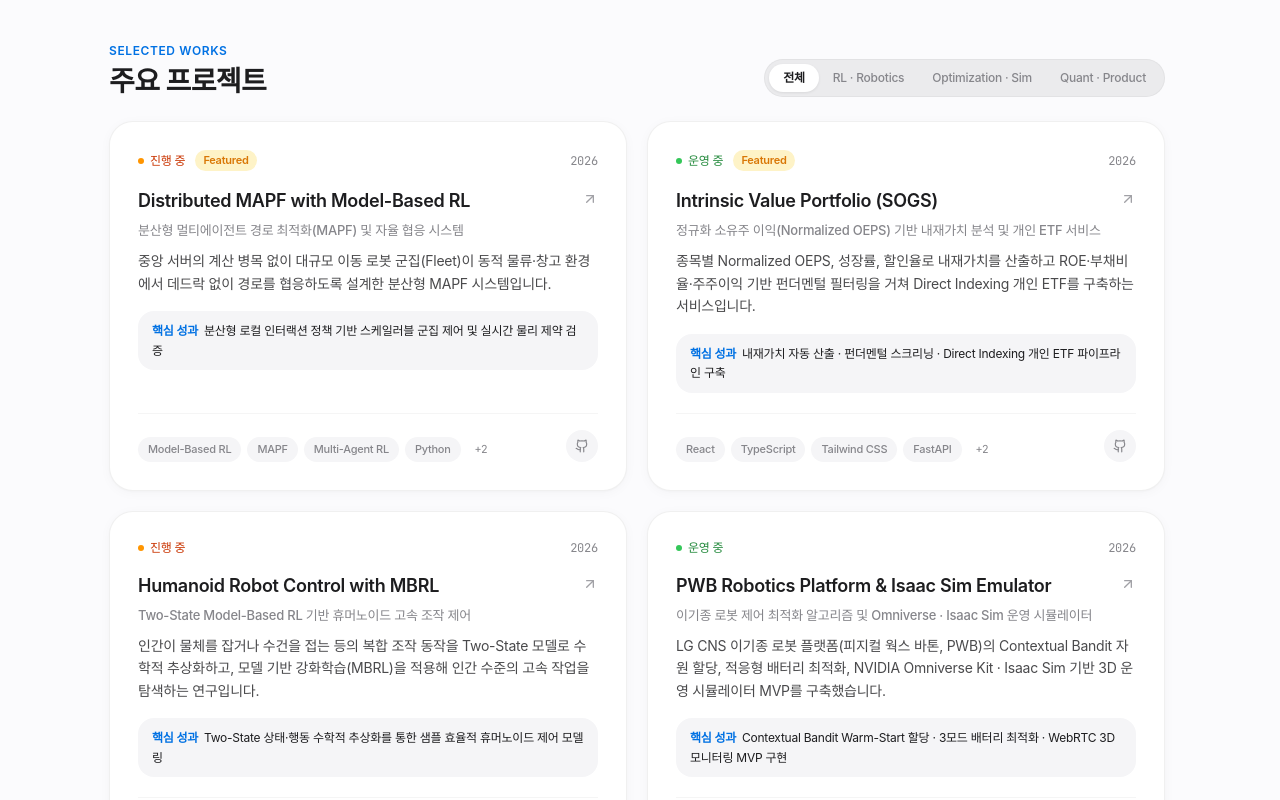
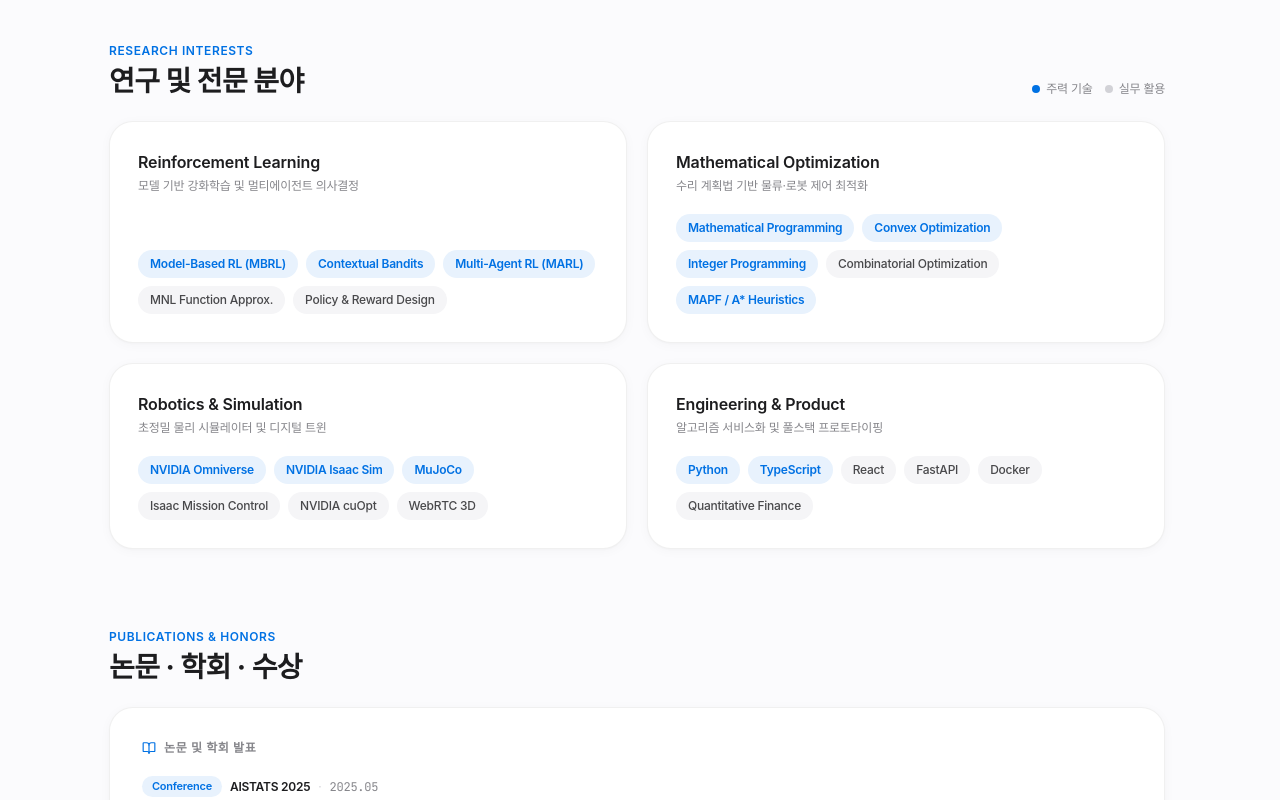
Before and after one commit to sib-jhpark/main, a React (Vite) app: page / in a window 1280 px wide. Shown: the part 720-1520 px from the top of the page. Built offline with nearby package versions, Linux system fonts and the light colour scheme; a web font is replaced by a local one.

Commit message:
refactor: align section order and terminology with academic profile layout

```diff
--- a/src/App.tsx
+++ b/src/App.tsx
@@ -1,24 +1,24 @@
 import { ThemeLanguageProvider } from './context/ThemeLanguageContext';
 import { TopNavBar } from './components/TopNavBar';
 import { HeroBento } from './components/HeroBento';
+import { TechStackSection } from './components/TechStackSection';
+import { WritingSection } from './components/WritingSection';
 import { ProjectsSection } from './components/ProjectsSection';
 import { ExperienceSection } from './components/ExperienceSection';
-import { TechStackSection } from './components/TechStackSection';
-import { WritingSection } from './components/WritingSection';
 import { ContactSection } from './components/ContactSection';
 import { Footer } from './components/Footer';
 
 function ProfileLayout() {
   return (
     <div className="min-h-screen bg-[#FBFBFD] dark:bg-black text-[#1D1D1F] dark:text-[#F5F5F7] flex flex-col font-sans selection:bg-[#0071E3]/15 selection:text-[#0071E3] transition-colors duration-300">
-      <TopNavBar activeTab="profile" />
+      <TopNavBar activeTab="home" />
 
       <main className="flex-1 w-full max-w-[1120px] mx-auto px-5 sm:px-8 pb-20 space-y-16 sm:space-y-20">
         <HeroBento />
+        <TechStackSection />
+        <WritingSection />
         <ProjectsSection />
         <ExperienceSection />
-        <TechStackSection />
-        <WritingSection />
         <ContactSection />
       </main>
 
--- a/src/components/ExperienceSection.tsx
+++ b/src/components/ExperienceSection.tsx
@@ -78,7 +78,7 @@ export function ExperienceSection() {
     <section id="experience" className="scroll-mt-20">
       <div className="mb-6">
         <p className="text-xs font-semibold uppercase tracking-wider text-[#0071E3] dark:text-[#2997FF] mb-1.5">
-          Timeline
+          Background
         </p>
         <h2 className="text-2xl sm:text-[28px] font-bold tracking-[-0.02em] text-[#1D1D1F] dark:text-[#F5F5F7]">
           {language === 'ko' ? '경력 및 학력' : 'Experience & Education'}
--- a/src/components/ProjectsSection.tsx
+++ b/src/components/ProjectsSection.tsx
@@ -58,10 +58,10 @@ export function ProjectsSection() {
       <div className="flex flex-col sm:flex-row sm:items-end justify-between gap-4 mb-6">
         <div>
           <p className="text-xs font-semibold uppercase tracking-wider text-[#0071E3] dark:text-[#2997FF] mb-1.5">
-            {language === 'ko' ? 'Selected Works' : 'Selected Works'}
+            Research &amp; Engineering
           </p>
           <h2 className="text-2xl sm:text-[28px] font-bold tracking-[-0.02em] text-[#1D1D1F] dark:text-[#F5F5F7]">
-            {language === 'ko' ? '주요 프로젝트' : 'Projects'}
+            {language === 'ko' ? '연구 및 프로젝트' : 'Projects'}
           </h2>
         </div>
 
--- a/src/components/TechStackSection.tsx
+++ b/src/components/TechStackSection.tsx
@@ -9,10 +9,10 @@ export function TechStackSection() {
       <div className="flex flex-col sm:flex-row sm:items-end justify-between gap-2 mb-6">
         <div>
           <p className="text-xs font-semibold uppercase tracking-wider text-[#0071E3] dark:text-[#2997FF] mb-1.5">
-            Capabilities
+            Research Interests
           </p>
           <h2 className="text-2xl sm:text-[28px] font-bold tracking-[-0.02em] text-[#1D1D1F] dark:text-[#F5F5F7]">
-            {language === 'ko' ? '기술 스택' : 'Tech Stack'}
+            {language === 'ko' ? '연구 및 전문 분야' : 'Research Interests'}
           </h2>
         </div>
 
--- a/src/components/TopNavBar.tsx
+++ b/src/components/TopNavBar.tsx
@@ -13,7 +13,7 @@ export interface NavItem {
  * 추후 새로운 상위 페이지/탭을 추가할 때 이 배열에 항목을 추가하면 됩니다.
  */
 export const NAV_ITEMS: NavItem[] = [
-  { id: 'profile', href: '#about', label: { ko: '프로필', en: 'Profile' } },
+  { id: 'home', href: '#about', label: { ko: '홈', en: 'Home' } },
 ];
 
 interface TopNavBarProps {
--- a/src/components/WritingSection.tsx
+++ b/src/components/WritingSection.tsx
@@ -9,10 +9,10 @@ export function WritingSection() {
     <section id="writing" className="scroll-mt-20">
       <div className="mb-6">
         <p className="text-xs font-semibold uppercase tracking-wider text-[#0071E3] dark:text-[#2997FF] mb-1.5">
-          Publications, Honors &amp; Credentials
+          Publications &amp; Honors
         </p>
         <h2 className="text-2xl sm:text-[28px] font-bold tracking-[-0.02em] text-[#1D1D1F] dark:text-[#F5F5F7]">
-          {language === 'ko' ? '논문 · 수상 · 자격증' : 'Research, Honors & Certifications'}
+          {language === 'ko' ? '논문 · 학회 · 수상' : 'Publications & Honors'}
         </h2>
       </div>
 
@@ -31,8 +31,12 @@ export function WritingSection() {
                   <div className="space-y-1.5 min-w-0">
                     <div className="flex flex-wrap items-center gap-2">
                       <span className="px-2.5 py-0.5 rounded-full text-[11px] font-semibold bg-[#E8F2FD] dark:bg-[#0071E3]/20 text-[#0071E3] dark:text-[#2997FF]">
+                        Conference
+                      </span>
+                      <span className="text-xs font-semibold text-[#1D1D1F] dark:text-[#F5F5F7]">
                         {pub.venue}
                       </span>
+                      <span className="text-xs text-[#D2D2D7] dark:text-[#3A3A3C]">·</span>
                       <time className="text-xs font-mono tabular-nums text-[#86868B]">
                         {pub.date}
                       </time>
```
